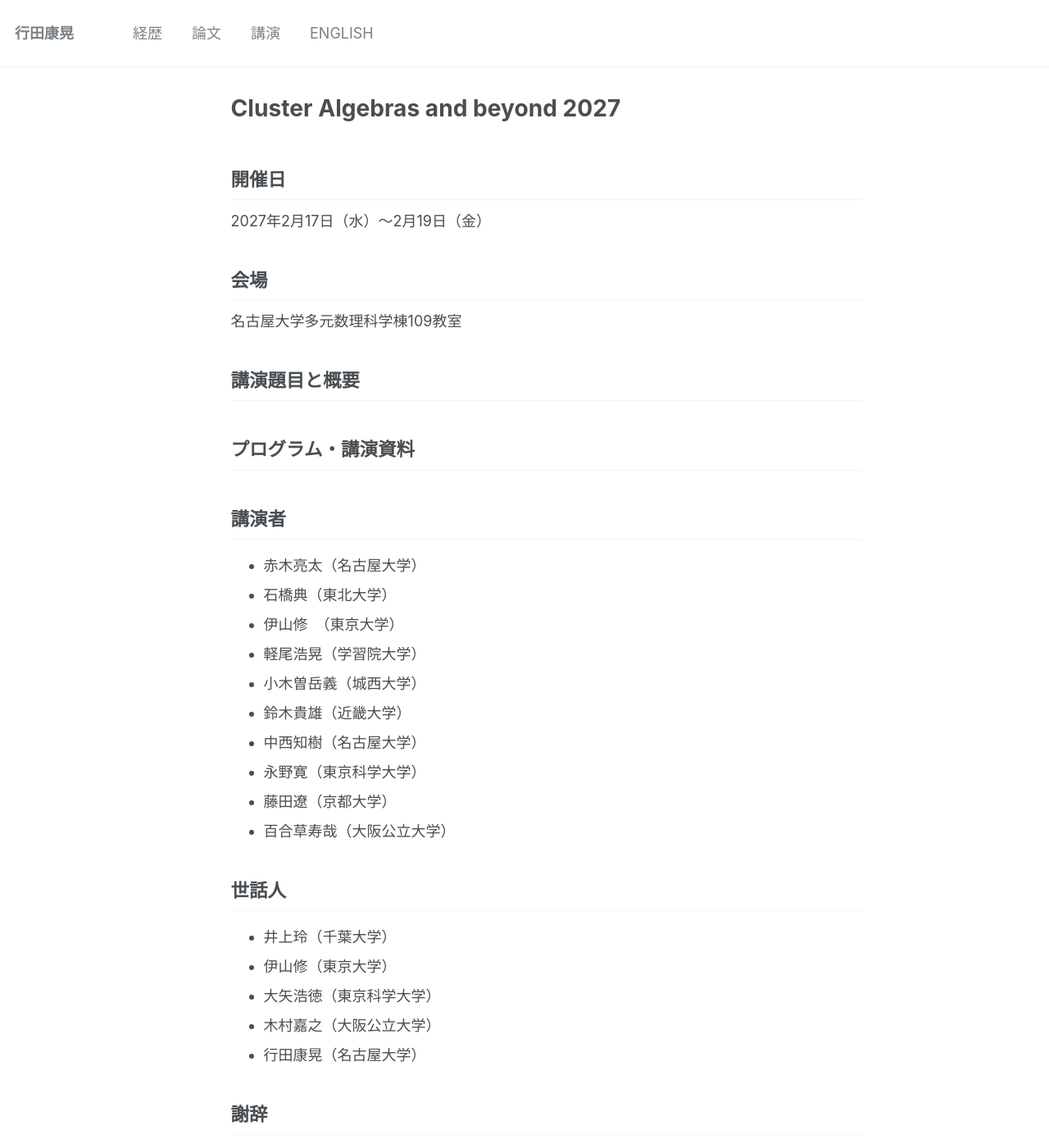
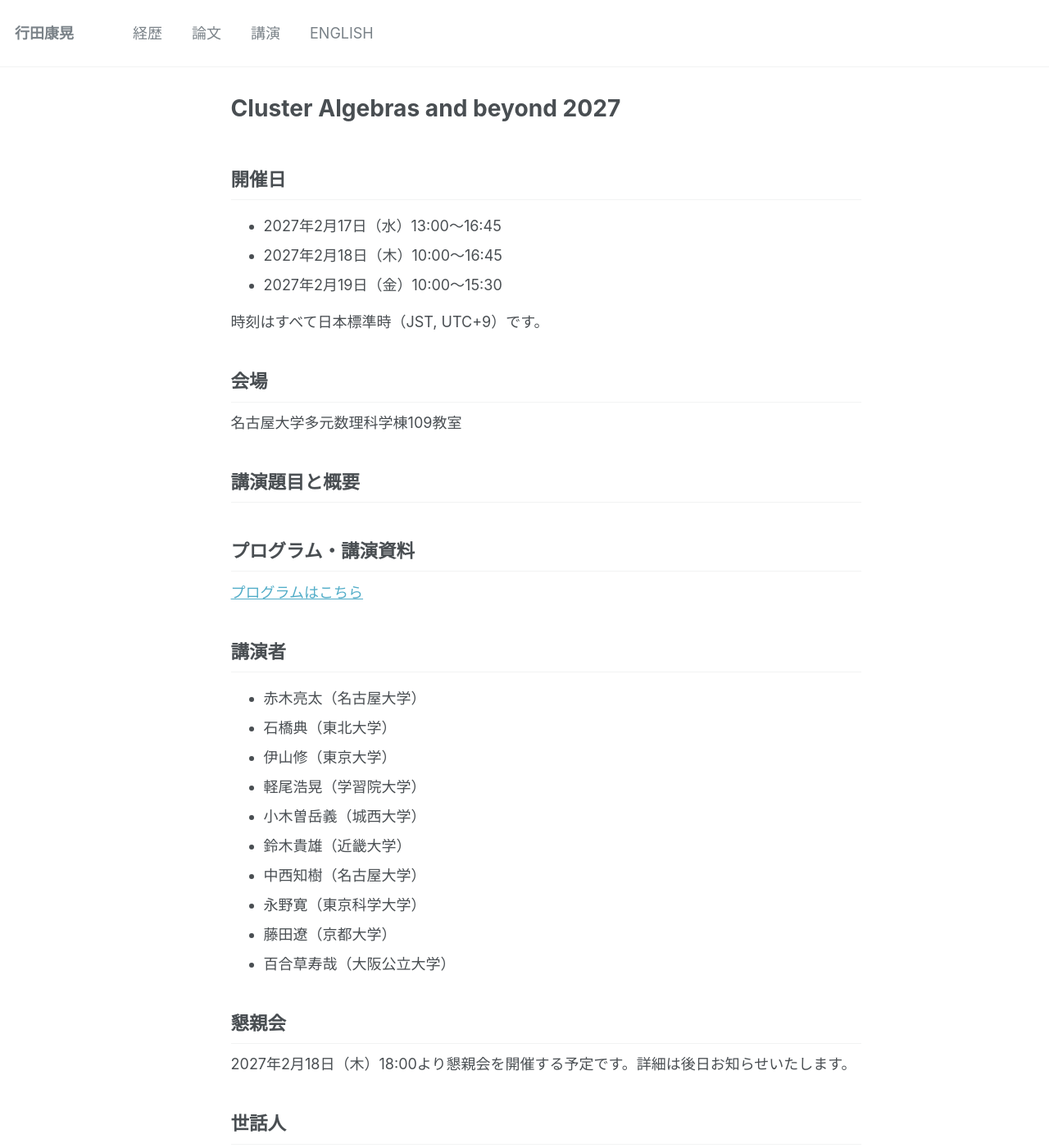
Before and after one commit to yasuaki-gyoda/CAB2027, a Jekyll site: the page built from _pages/workshop.md, in a window 1280 px wide and 1400 px high. Shown: the whole window at 82% size. Built offline with Jekyll 4.4.1, drawn with Linux system fonts in a browser that asks for light colours.

Commit message:
Update workshop.md

```diff
--- a/_pages/workshop.md
+++ b/_pages/workshop.md
@@ -6,7 +6,11 @@ author_profile: false
 
 ## 開催日
 
-2027年2月17日（水）〜2月19日（金）
+- 2027年2月17日（水）13:00〜16:45
+- 2027年2月18日（木）10:00〜16:45
+- 2027年2月19日（金）10:00〜15:30
+
+時刻はすべて日本標準時（JST, UTC+9）です。
 
 ## 会場
 
@@ -14,15 +18,15 @@ author_profile: false
 
 ## 講演題目と概要
 
-
 ## プログラム・講演資料
 
+[プログラムはこちら]({{ '/program/' | relative_url }})
 
 ## 講演者
 
 - 赤木亮太（名古屋大学）
 - 石橋典（東北大学）
-- 伊山修　（東京大学）
+- 伊山修（東京大学）
 - 軽尾浩晃（学習院大学）
 - 小木曽岳義（城西大学）
 - 鈴木貴雄（近畿大学）
@@ -30,6 +34,10 @@ author_profile: false
 - 永野寛（東京科学大学）
 - 藤田遼（京都大学）
 - 百合草寿哉（大阪公立大学）
+
+## 懇親会
+
+2027年2月18日（木）18:00より懇親会を開催する予定です。詳細は後日お知らせいたします。
 
 ## 世話人
 
```
